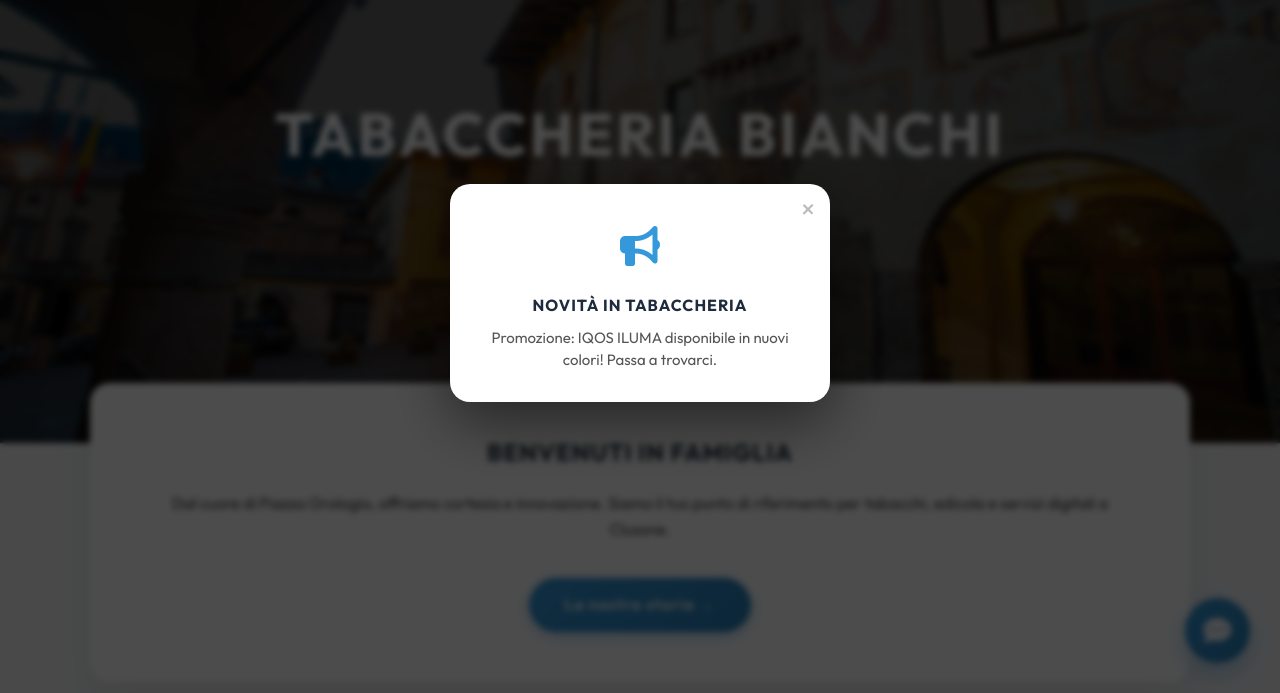
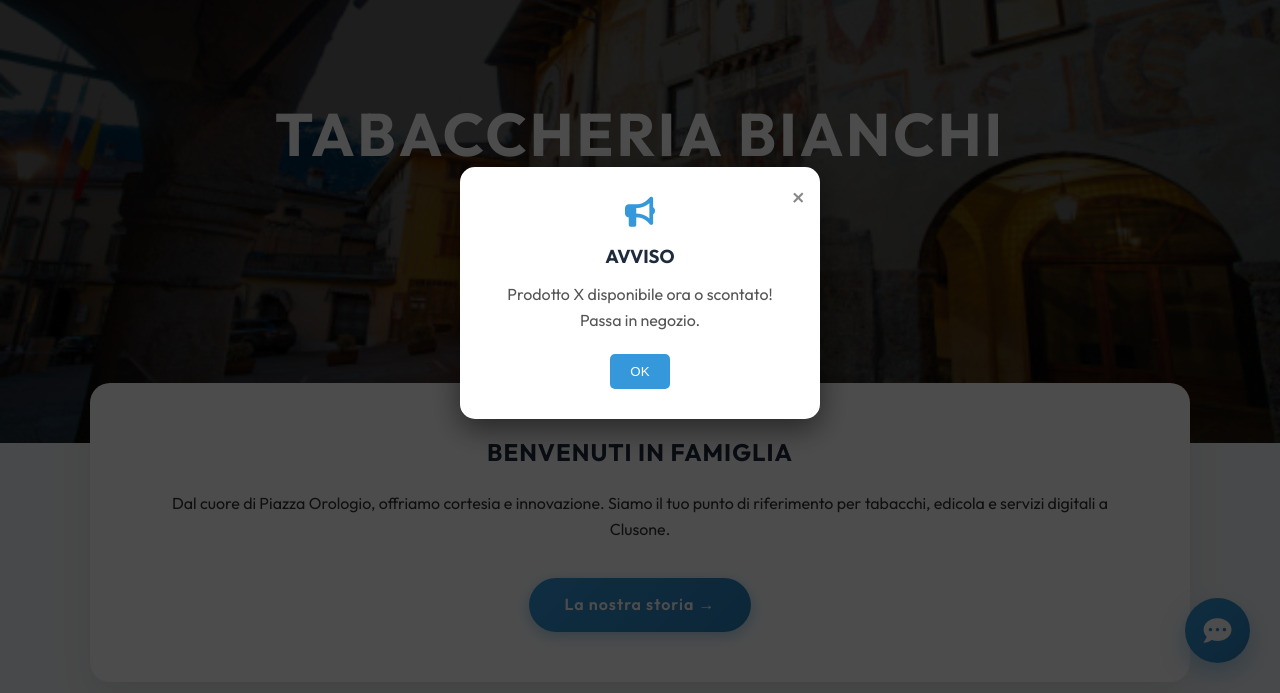
Before and after one commit to mazzoleniOscar549/sito-tabaccheria, a plain HTML site: page index.html in a window 1280 px wide. Shown: the part 107-800 px from the top of the page. Drawn offline with Linux system fonts and the light colour scheme.

Commit message:
Update index.html

```diff
--- a/index.html
+++ b/index.html
@@ -14,118 +14,15 @@
 </head>
 
 <body>
-<style>
-  /* Stili del Pop-up */
-  .sp-overlay {
-    position: fixed;
-    top: 0;
-    left: 0;
-    width: 100%;
-    height: 100%;
-    background: rgba(0, 0, 0, 0.7); /* Sfondo scuro */
-    display: none; /* Inizialmente nascosto */
-    align-items: center;
-    justify-content: center;
-    z-index: 10001; /* Davanti a tutto, anche al chatbot */
-    opacity: 0;
-    transition: opacity 0.3s ease;
-    backdrop-filter: blur(3px);
-  }
-
-  .sp-content {
-    background: white;
-    padding: 30px;
-    border-radius: 20px;
-    width: 320px;
-    text-align: center;
-    position: relative;
-    box-shadow: 0 20px 60px rgba(0,0,0,0.5);
-    transform: scale(0.7);
-    transition: transform 0.3s cubic-bezier(0.175, 0.885, 0.32, 1.275);
-  }
-
-  .sp-overlay.active { display: flex; opacity: 1; }
-  .sp-overlay.active .sp-content { transform: scale(1); }
-
-  .sp-close {
-    position: absolute;
-    top: 12px;
-    right: 15px;
-    font-size: 26px;
-    cursor: pointer;
-    color: #bbb;
-    line-height: 1;
-    transition: color 0.2s;
-  }
-  .sp-close:hover { color: #e74c3c; }
-
-  .sp-icon {
-    font-size: 40px;
-    color: #3498db; /* Colore azzurro Bianchi */
-    margin-bottom: 15px;
-  }
-
-  .sp-text strong {
-    display: block;
-    color: #1e2b3c;
-    text-transform: uppercase;
-    font-size: 16px;
-    margin-bottom: 8px;
-    letter-spacing: 1px;
-  }
-
-  .sp-text p {
-    font-size: 15px;
-    color: #555;
-    margin: 0;
-    line-height: 1.5;
-  }
-</style>
-
-<div id="small-popup" class="sp-overlay">
-  <div class="sp-content">
-    <span class="sp-close" onclick="closeSmallPopup()">&times;</span>
-    <div class="sp-icon">
-      <i class="fas fa-bullhorn"></i>
-    </div>
-    <div class="sp-text">
-      <strong>Novità in Tabaccheria</strong>
-      <p id="sp-message">È arrivato il nuovo Gratta e Vinci! Passa a trovarci per scoprire se è la tua giornata fortunata.</p>
-    </div>
+<div id="quick-pop" style="position:fixed; top:0; left:0; width:100%; height:100%; background:rgba(0,0,0,0.7); z-index:99999; display:flex; align-items:center; justify-content:center;">
+  <div style="background:white; padding:30px; border-radius:15px; width:300px; text-align:center; position:relative; box-shadow:0 10px 30px rgba(0,0,0,0.5);">
+    <span style="position:absolute; top:10px; right:15px; font-size:25px; cursor:pointer; color:#888;" onclick="document.getElementById('quick-pop').style.display='none'">&times;</span>
+    <i class="fas fa-bullhorn" style="font-size:30px; color:#3498db; margin-bottom:15px;"></i>
+    <h3 style="margin:0 0 10px 0; color:#1e2b3c;">AVVISO</h3>
+    <p style="margin:0; color:#555;">Prodotto X disponibile ora o scontato! Passa in negozio.</p>
+    <button style="margin-top:20px; padding:10px 20px; background:#3498db; color:white; border:none; border-radius:5px; cursor:pointer;" onclick="document.getElementById('quick-pop').style.display='none'">OK</button>
   </div>
 </div>
-
-<script>
-  // Funzione per mostrare il pop-up
-  function showSmallPopup(testo) {
-    const popup = document.getElementById('small-popup');
-    if (testo) document.getElementById('sp-message').innerText = testo;
-
-    popup.style.display = 'flex';
-    setTimeout(() => {
-      popup.classList.add('active');
-    }, 10);
-  }
-
-  // Funzione per chiudere il pop-up
-  function closeSmallPopup() {
-    const popup = document.getElementById('small-popup');
-    popup.classList.remove('active');
-    setTimeout(() => {
-      popup.style.display = 'none';
-    }, 300);
-  }
-
-  // Lancio automatico all'ingresso
-  window.addEventListener('load', () => {
-    setTimeout(() => {
-      // Puoi cambiare il messaggio qui sotto
-      showSmallPopup("Promozione: IQOS ILUMA disponibile in nuovi colori! Passa a trovarci.");
-    }, 800); // Appare dopo quasi un secondo
-  });
-</script>
-
-
   <div class="menu-icon" onclick="toggleMenu()">
     <span></span><span></span><span></span>
   </div>
```
